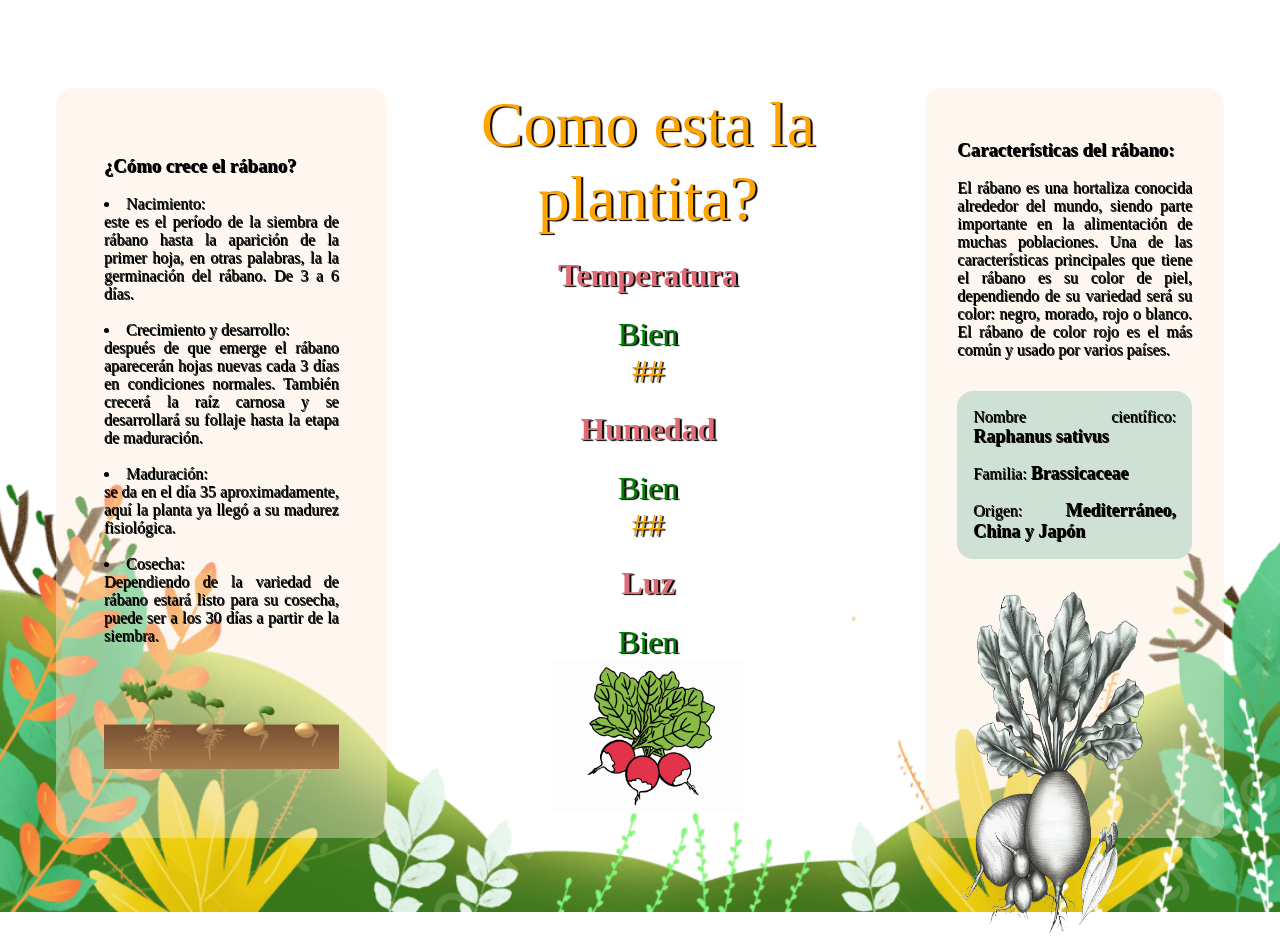
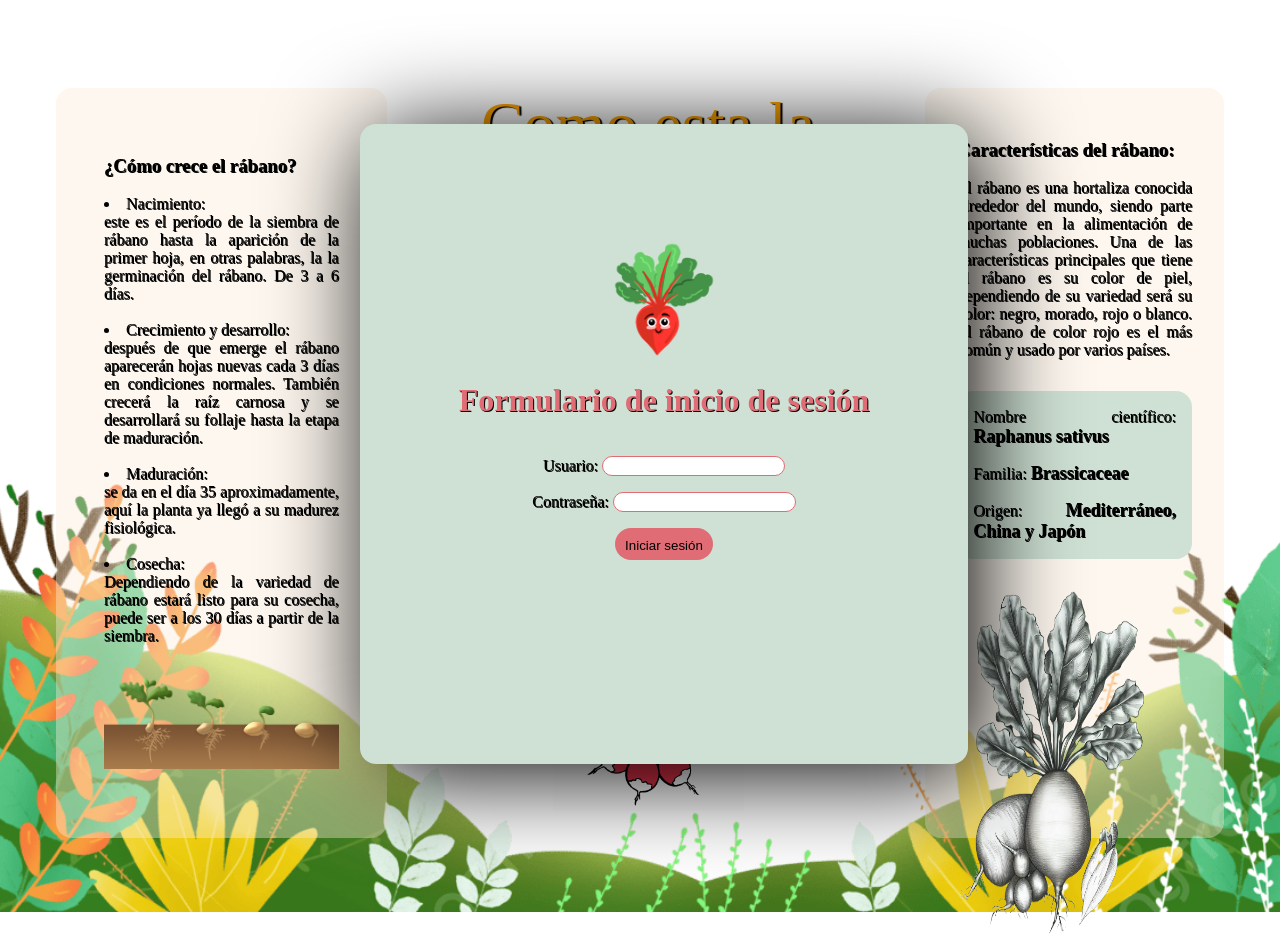
Before and after one commit to hectorProgrammer10/sistema-riego, a plain HTML site: page index.html in a window 1280 px wide. Drawn offline with Linux system fonts and the light colour scheme.

Commit message:
login desde js

```diff
--- a/index.html
+++ b/index.html
@@ -8,6 +8,9 @@
   </head>
   <body>
     <div class="caja">
+      <div class="contain-login">
+        <div id="login" class="login"></div>
+      </div>
       <div class="container">
         <div class="info_left">
           <h3>¿Cómo crece el rábano?</h3>
--- a/src/css/index.css
+++ b/src/css/index.css
@@ -5,12 +5,14 @@
 .caja{
     height: 50rem;
     padding: 3rem;
+
 }
 .container{
     padding-top: 2rem;
     display: flex;
     flex-direction: row;
     justify-content: center;
+
 }
 .main{
     text-align: center;
@@ -90,3 +92,65 @@ img{
     font-weight: bold;
     font-size: large
 }
+#logo{
+    margin-top: -10%;
+    width: 20%;
+}
+#login{
+    margin-top: -2%;
+    height: 80%;
+    width: 50%;
+    display: flex;
+    justify-content: center;
+    align-items: center;
+    flex-direction: column;
+    background-color: #CFE1D4;
+    text-align: center;
+    text-shadow: 1px 1px 0px black;
+    border-radius: 1rem;
+    box-shadow: 10px 10px 100px black;
+}
+label{
+    margin-top: 1rem;
+}
+input{
+    margin-top: 1rem;
+    border-radius: 1rem;
+    height: 1rem;
+    border: 1px solid #E06C75;
+}
+input:focus{
+    margin: 1rem;
+    height: 2rem;
+    padding: 6px;
+}
+button{
+    background-color: #E06C75;
+    margin-top: 1rem;
+    border: 0px;
+    border-radius: 1rem;
+    height: 2rem;
+    padding: 10px;
+}
+button:active{
+    height: 1rem;
+    width: 4rem;
+    font-size: 6px;
+}
+button:hover{
+    cursor: pointer;
+}
+#message{
+    font-size: 12px;
+    text-shadow: none;
+    margin-top: 1rem;
+    color: red;
+}
+.contain-login{
+    position: absolute;
+    width: 95%;
+    height: 100%;
+    display: flex;
+    justify-content: center;
+    align-items: center;
+}
--- a/src/js/main.js
+++ b/src/js/main.js
@@ -1,6 +1,51 @@
 
 
-main();
+login();
+
+function login(){
+  let imprimir = document.getElementById("login")
+  imprimir.innerHTML= `
+  <img src="src/images/logo.png" alt="imageLeft" id="logo" />
+  <h1>Formulario de inicio de sesión</h1>
+  <div id="loginForm">
+      <label for="username">Usuario:</label>
+      <input type="text" id="username" required>
+      <br>
+      <label for="password">Contraseña:</label>
+      <input type="password" id="password" required>
+      <br>
+      <button onClick="validarDatos()">Iniciar sesión</button>
+  </div>
+  <p id="message"></p>
+  `;
+}
+
+function validarDatos(){
+  let imprimir = document.getElementById("login")
+  let mensaje = '!incorrecto, vuleve a intentarlo :(';
+  let user = "pi";
+  let con = "1234";
+  let username = document.getElementById("username").value;
+  let password = document.getElementById("password").value;
+  let message = document.getElementById("message");
+
+    // Valida la información ingresada
+    if (username === user && password === con) {
+        message.innerHTML = `Inicio de sesión correcta :)`;
+        message.style.color= "green";
+        setTimeout(function(){
+          cambiar();
+        }, 1500);
+        main();
+    } else {
+      message.innerHTML = `${mensaje}`;
+
+    }
+}
+function cambiar(){
+  let imprimir = document.getElementById("login")
+  imprimir.style.display= "none";
+}
 
 function main(){
   pintar();
```
Also changed, not shown: src/images/logo.png (added).
